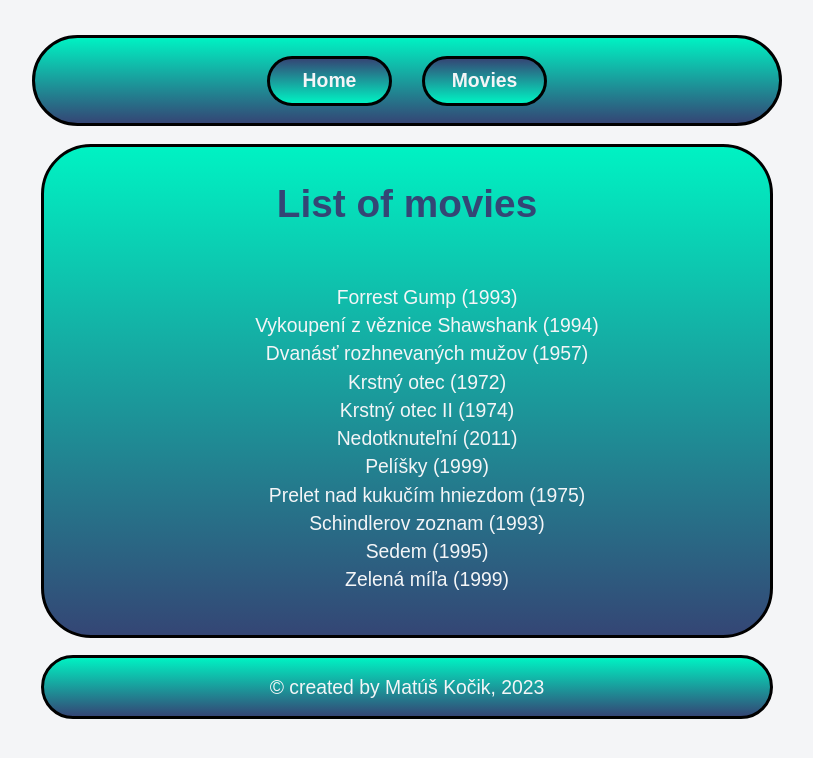
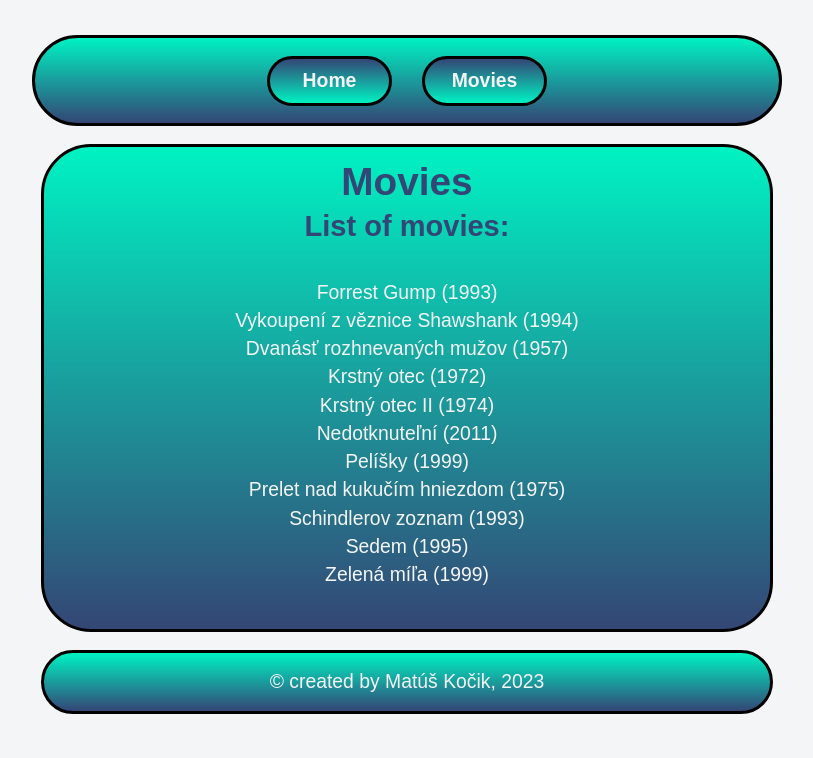
Before and after one commit to matus-kocik/hollymovies_django, a Django app: page /movies/ in a window 1280 px wide. Shown: the top 758 px of the page, without its empty margins (233-1046 px from the left). Run offline with Django 4.2, Linux system fonts and the light colour scheme; data comes from the database, SQL or seed files in the repository.

Commit message:
small change css and add h2 in movies.html

```diff
--- a/viewer/static/style.css
+++ b/viewer/static/style.css
@@ -62,12 +62,15 @@ footer {
   margin: .5rem;
 }
 
-h1 {
+h1, h2, h3 {
   color: #344675;
+  margin-block-start: 0.1em;
+  margin-block-end: 0.1em;
 }
 
 ul {
   list-style: none;
+  padding-inline-start: 0; /* zlava odsadenie li rusi pri ul... */
   border: 2px;
   text-align: center;
 }
--- a/viewer/templates/movies.html
+++ b/viewer/templates/movies.html
@@ -2,7 +2,8 @@
 
 {% block content %}
 
-<h1>List of movies</h1>
+<h1>Movies</h1>
+<h2>List of movies:</h2>
 <div class="inside-main">
     <ul>
         {% for movie in movies %}
--- a/viewer/views.py
+++ b/viewer/views.py
@@ -43,7 +43,6 @@ def movies(request):
     return render(request, "movies.html", context)
 
 
-
 def movie(request, pk):
     movie_obj = Movie.objects.get(id=pk)
     context = {"movie": movie_obj}
```
